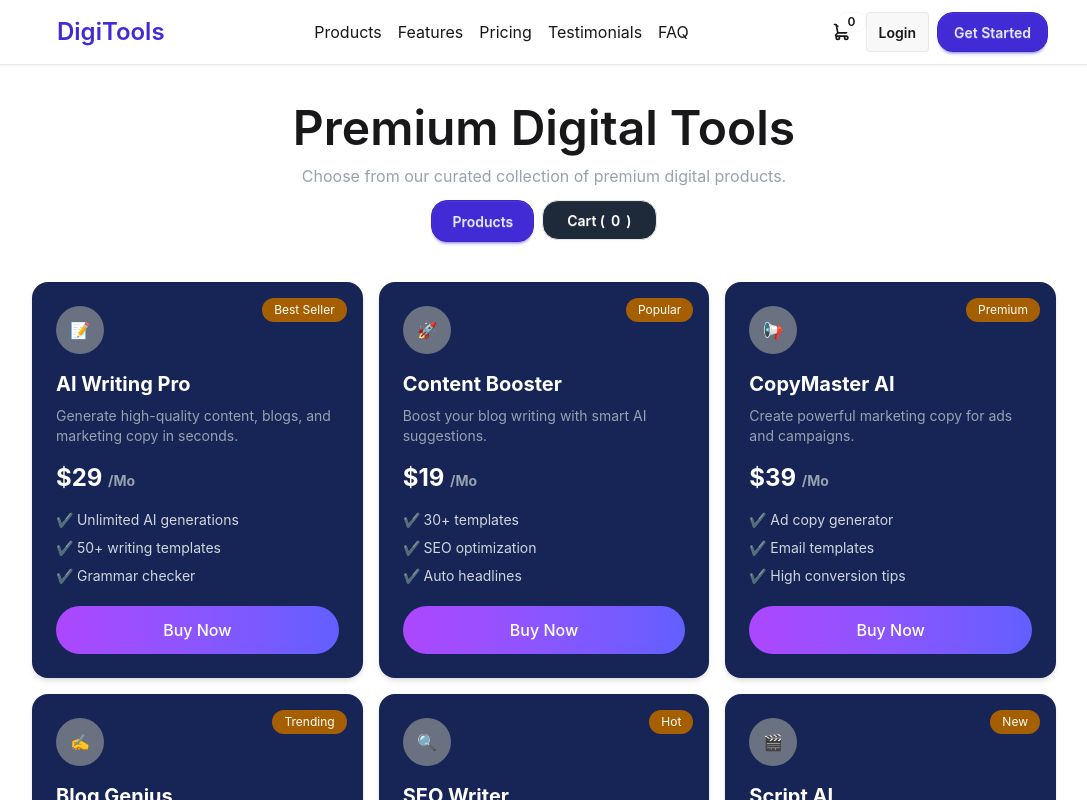
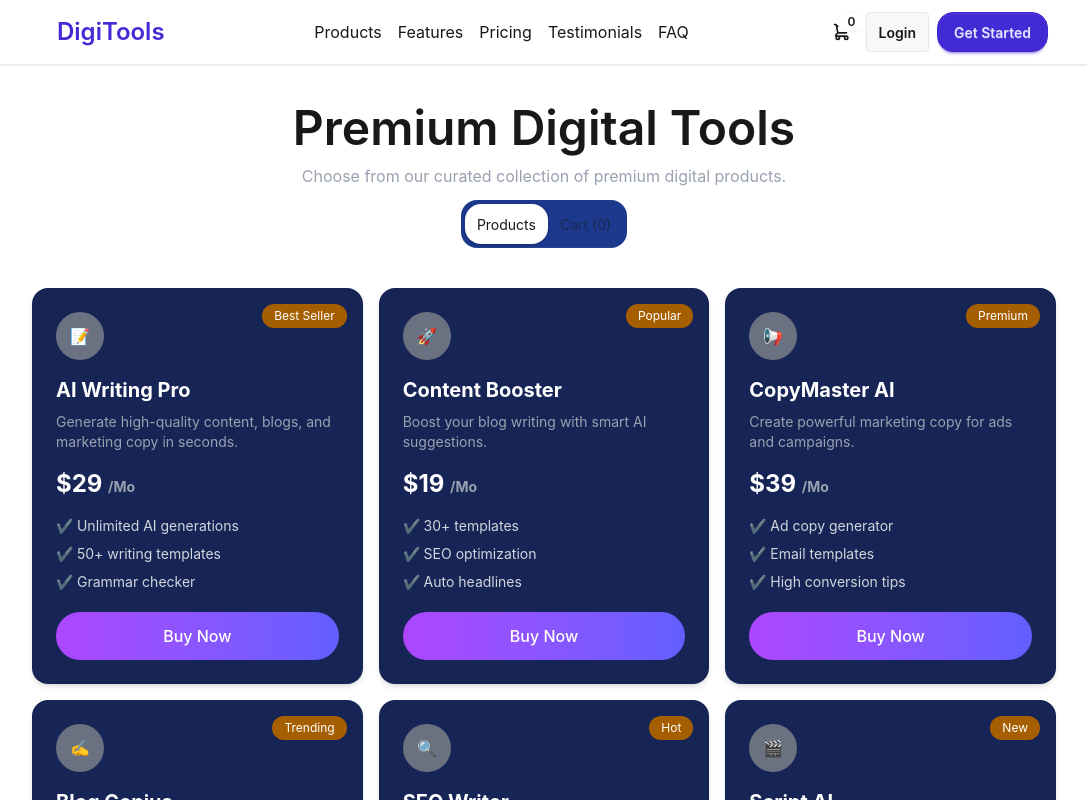
Before and after one commit to arnobpaul46/assignment-six, a React (Vite) app: page / in a window 1280 px wide. Shown: the top 800 px of the page, without its empty margins (96-1183 px from the left). Built offline with nearby package versions, Linux system fonts and the light colour scheme.

Commit message:
premium digital tools er cart functionality done

```diff
--- a/src/App.jsx
+++ b/src/App.jsx
@@ -1,12 +1,13 @@
 import React, { useState, Suspense } from 'react';
 import Navbar from './components/Navbar/Navbar';
 import ShowCard from './components/ShowCard/ShowCard';
-
+import CartSection from './components/CartSection/CartSection';
 
 const getApiCards = async () => {
   const res = await fetch("/apiCard.json");
   return res.json();
 };
+
 const getApiCardPromies = getApiCards();
 
 const App = () => {
@@ -18,6 +19,17 @@ const App = () => {
     }
   };
 
+  const [activeTab, setActiveTab] = useState("Products");
+
+  const handleRemove = (id) => {
+    setCart(cart.filter(item => item.id !== id));
+};
+
+const handleCheckout = () => {
+    setCart([]);
+    alert("Checkout Successful! Your cart is now empty.");
+};
+
   return (
     <>
       <Navbar cartCount={cart.length} />
@@ -26,9 +38,14 @@ const App = () => {
         <ShowCard
           getApiCardPromies={getApiCardPromies}
           cart={cart}
+          setCart={setCart}
           handleCart={handleAddToCart}
+          activeTab={activeTab}
+          setActiveTab={setActiveTab}
         />
       </Suspense>
+
+      {activeTab === "cart" && <CartSection cart={cart} setCart={setCart} handleRemove={handleRemove} handleCheckout={handleCheckout}/>}
     </>
   );
 };
--- /dev/null
+++ b/src/components/CartSection/CartSection.jsx
@@ -0,0 +1,66 @@
+import React from 'react';
+
+const CartSection = ({ cart, handleRemove, handleCheckout }) => {
+
+    const totalPrice = cart.reduce((total, item) => total + item.price, 0);
+
+    return (
+        <div className="max-w-3xl mx-auto mt-10 p-6">
+            <div className="bg-blue-950  rounded-3xl shadow-lg p-8">
+                <h2 className="text-2xl font-bold mb-8 text-white">Your Cart</h2>
+
+                <div className="space-y-6">
+                    {cart.length > 0 ? (
+                        cart.map((item) => (
+                            <div
+                                key={item.id}
+                                className="flex items-center justify-between bg-blue-800 p-5 rounded-2xl transition-all hover:shadow-sm"
+                            >
+                                <div className="flex items-center gap-5">
+
+                                    <div className="w-14 h-14 bg-gray-500 rounded-2xl flex items-center justify-center shadow-sm text-2xl border border-gray-300">
+                                        {item.icon}
+                                    </div>
+
+                                    <div>
+
+                                        <h3 className="font-bold text-white text-lg">{item.title}</h3>
+                                        <p className="text-gray-300 font-medium">${item.price}</p>
+                                    </div>
+                                </div>
+
+
+                                <button
+                                    onClick={() => handleRemove(item.id)}
+                                    className="text-red-500 font-semibold hover:text-red-600 transition-colors px-3 py-1"
+                                >
+                                    Remove
+                                </button>
+                            </div>
+                        ))
+                    ) : (
+                        <div className="text-center py-16">
+                            <p className="text-white text-4xl">Your cart is currently empty!</p>
+                        </div>
+                    )}
+                </div>
+
+
+                {cart.length > 0 && (
+                    <div className="mt-10 pt-8 border-t border-gray-100">
+                        <div className="flex justify-between items-center mb-8">
+                            <span className="text-gray-200 font-semibold text-lg">Total Amount:</span>
+                            <span className="text-3xl font-extrabold text-gray-200">${totalPrice}</span>
+                        </div>
+
+                        <button onClick={handleCheckout} className="w-full bg-gradient-to-r from-purple-600 to-indigo-600 text-white py-5 rounded-2xl font-bold text-xl hover:opacity-90 transition-all shadow-md active:scale-[0.98]">
+                            Proceed To Checkout
+                        </button>
+                    </div>
+                )}
+            </div>
+        </div>
+    );
+};
+
+export default CartSection;
--- a/src/components/ShowCard/ShowCard.jsx
+++ b/src/components/ShowCard/ShowCard.jsx
@@ -1,7 +1,7 @@
 import React, { use } from 'react';
 import ProductsCard from './ProductsCard';
 
-const ShowCard = ({ getApiCardPromies, cart, handleCart }) => {
+const ShowCard = ({ getApiCardPromies, cart,  handleCart, activeTab, setActiveTab }) => {
     const showCards = use(getApiCardPromies);
 
     return (
@@ -11,14 +11,29 @@ const ShowCard = ({ getApiCardPromies, cart, handleCart }) => {
                 <p className='md:text-center md:w-xl text-gray-400'>
                     Choose from our curated collection of premium digital products.
                 </p>
-                <div className='flex gap-2'>
-                    <button className='btn p-5 btn-primary rounded-2xl'>Products</button>
-                    <button className='btn rounded-2xl bg-gray-800 text-white px-6'>
-                        Cart (<span>{cart.length}</span>)
-                    </button>
+
+
+                <div className="tabs tabs-box bg-blue-900 p-1 rounded-2xl">
+                    <input
+                        type="radio"
+                        name="my_tabs_1"
+                        className="tab rounded-2xl"
+                        aria-label="Products"
+                        checked={activeTab === "Products"}
+                        onClick={() => setActiveTab("Products")}
+                    />
+                    <input
+                        type="radio"
+                        name="my_tabs_1"
+                        className="tab rounded-2xl"
+                        aria-label={`Cart (${cart.length})`}
+                        checked={activeTab === "cart"}
+                        onClick={() => setActiveTab("cart")}
+                    />
                 </div>
             </div>
 
+            {activeTab === "Products" && (
                 <div className='grid grid-cols-1 md:grid-cols-3 gap-4 mt-10'>
                     {showCards?.map((card) => (
                         <ProductsCard
@@ -29,6 +44,9 @@ const ShowCard = ({ getApiCardPromies, cart, handleCart }) => {
                         />
                     ))}
                 </div>
+            )}
+
+
         </div>
     );
 };
```
Lines whose indentation alone changed are shown as unchanged.
